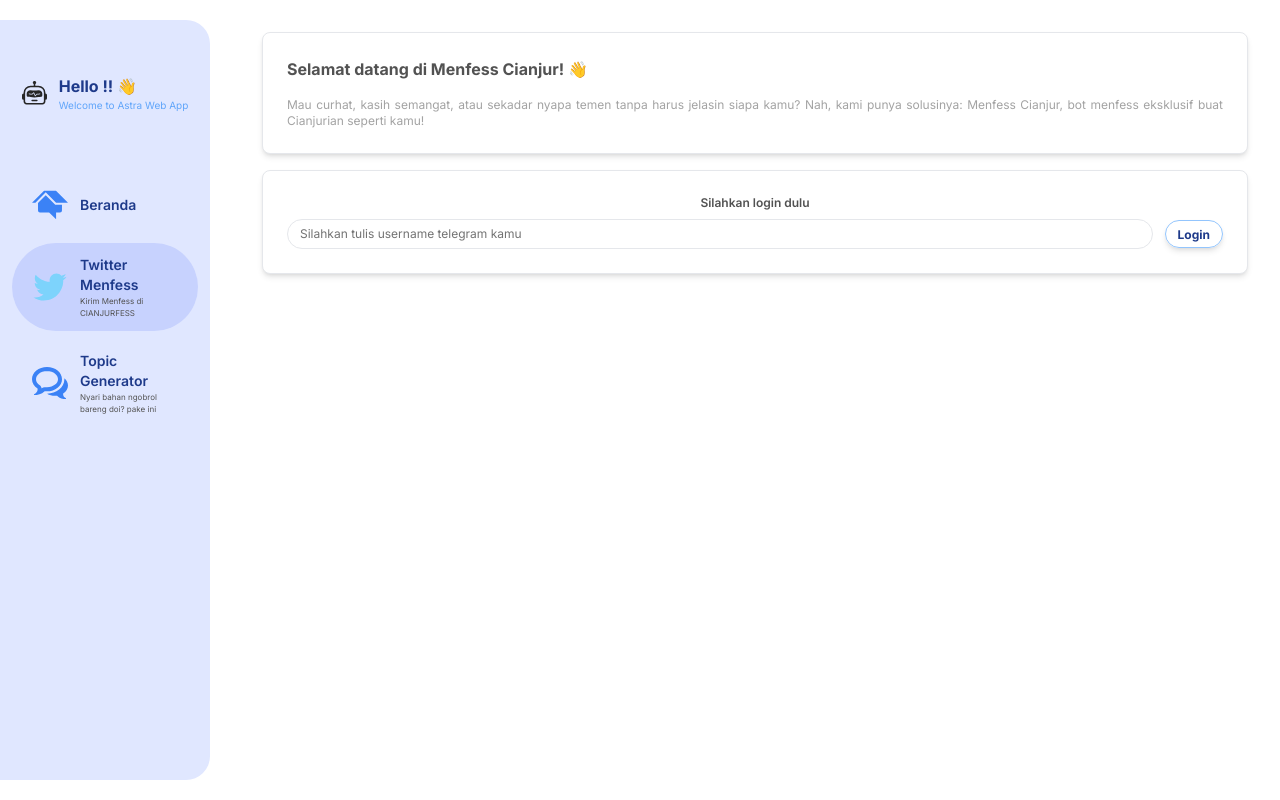
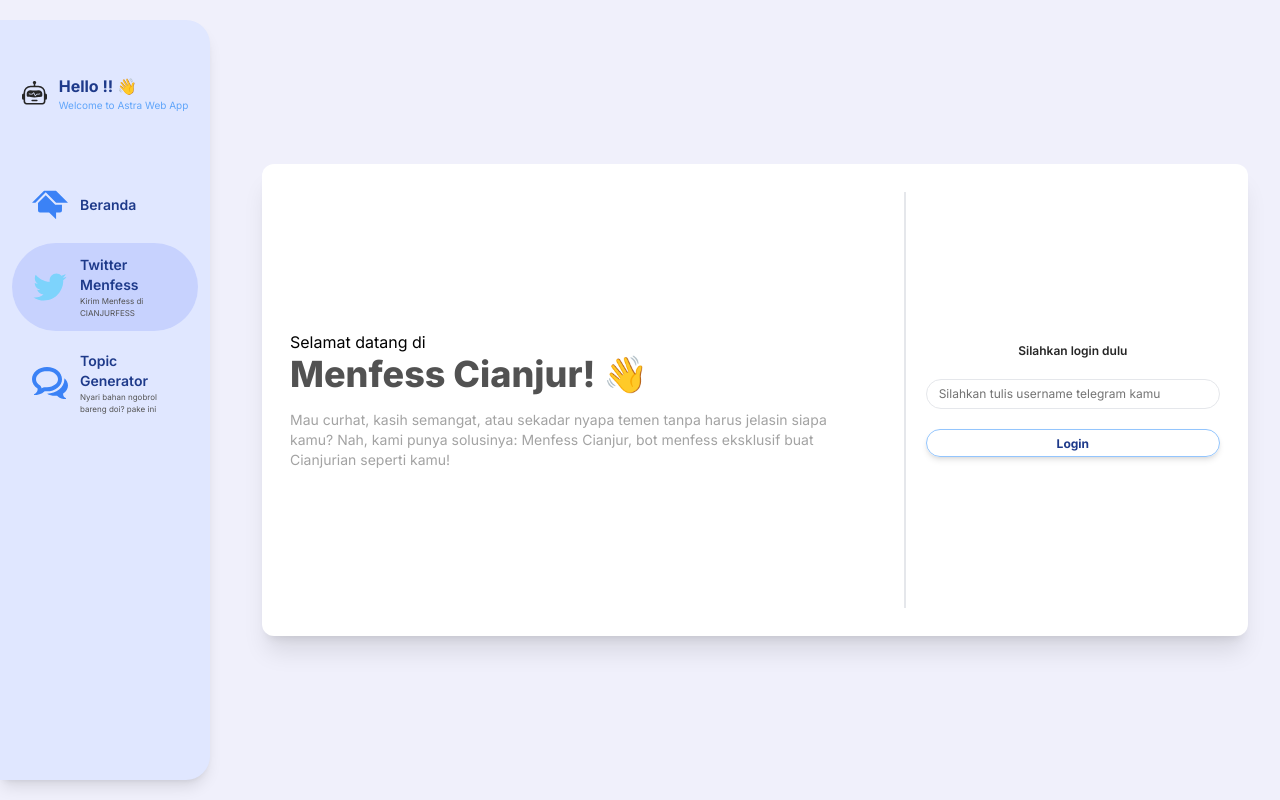
Before and after one commit to ihda06/astra-webapp, a Next.js app: page /twitter-menfess in a window 1280 px wide. Built offline with nearby package versions, Linux system fonts and the light colour scheme; no server answers.

Commit message:
styling menfess

```diff
--- a/src/app/globals.css
+++ b/src/app/globals.css
@@ -18,7 +18,7 @@
 
 body {
   color: rgb(var(--foreground-rgb));
-  background: var(--background-end-rgb);
+  background: rgb(240, 240, 251);
 }
 
 @layer utilities {
--- a/src/app/twitter-menfess/Direction.tsx
+++ b/src/app/twitter-menfess/Direction.tsx
@@ -6,9 +6,9 @@ export default function Direction({}) {
   return (
     <div className="grid grid-cols-1 gap-2">
       <Card className="w-full h-full">
-        <div className=" h-14 flex items-center gap-3">
+        <div className=" h-14 flex text-neutral-700 dark:text-white items-center gap-3">
           <IoFootstepsOutline/>
-          <h1 className=" text-base text-neutral-700 font-bold">Cara menggunakan</h1>
+          <h1 className="text-base font-bold">Cara menggunakan</h1>
         </div>
         <ul className="text-[10px] list-disc text-neutral-400 dark:text-neutral-300 ml-4">
           <li>Jangan lupa gunakan trigger &quot;Cjr!&quot;</li>
@@ -16,9 +16,9 @@ export default function Direction({}) {
         </ul>
       </Card>
       <Card className="w-full h-full">
-        <div className=" h-14 gap-3 flex items-center">
+        <div className=" h-14 gap-3 text-neutral-700 dark:text-white flex items-center">
           <AiOutlineAlert></AiOutlineAlert>
-          <h1 className=" text-base text-neutral-700 font-bold">Rules</h1>
+          <h1 className=" text-base font-bold">Rules</h1>
         </div>
         <ul className="text-[10px] list-disc text-neutral-400 dark:text-neutral-300 ml-4">
           <li>Dilarang mengirim sara</li>
--- a/src/app/twitter-menfess/Introduction.tsx
+++ b/src/app/twitter-menfess/Introduction.tsx
@@ -1,8 +1,19 @@
-import Card from "@/commons/components/Card";
-
 export default function Introduction({}) {
-  const title = "Selamat datang di Menfess Cianjur! 👋";
-  const text =
-    "Mau curhat, kasih semangat, atau sekadar nyapa temen tanpa harus jelasin siapa kamu? Nah, kami punya solusinya: Menfess Cianjur, bot menfess eksklusif buat Cianjurian seperti kamu!";
-  return <Card title={title} text={text} className="w-full" />;
+  return (
+    <>
+      <div className="flex lg:w-[400px]">
+        <div className="">
+          <h4>Selamat datang di </h4>
+          <h1 className=" text-base lg:text-4xl text-neutral-600 dark:text-white font-extrabold mb-4">
+            Menfess Cianjur! 👋
+          </h1>
+        </div>
+      </div>
+      <p className=" text-[10px] text-neutral-400 lg:text-sm leading-3">
+        Mau curhat, kasih semangat, atau sekadar nyapa temen tanpa harus jelasin
+        siapa kamu? Nah, kami punya solusinya: Menfess Cianjur, bot menfess
+        eksklusif buat Cianjurian seperti kamu!
+      </p>
+    </>
+  );
 }
--- a/src/app/twitter-menfess/Login.tsx
+++ b/src/app/twitter-menfess/Login.tsx
@@ -60,31 +60,37 @@ export default function Login({}) {
   };
 
   return (
-    <Container className="space-y-4">
+    <Container className="h-full">
+      <div className="flex h-full">
+        <div className="flex bg-white flex-col lg:flex-row lg:my-36 w-full rounded-xl shadow-xl items-center p-7 gap-5">
+          <div className="lg:basis-4/5 pr-6">
             <Introduction />
-      <Card className="h-full text-center w-full">
-        <div className="flex flex-col gap-2 ">
+          </div>
+          <div className="lg:h-full lg:border-l-2 border-t-2 w-full lg:w-0"></div>
+          <div className="lg:basis-2/5 w-full">
+            <div className="flex flex-col gap-2 text-center ">
               {isLoading ? (
                 <div className="text-center text-neutral-500">
                   Loading <span>⌛</span>
                 </div>
               ) : (
                 <>
+                  <div className="flex flex-col gap-5 ">
                     {isError ? (
                       <h4 className=" text-red-600 text-xs font-semibold">
                         {isError}
                       </h4>
                     ) : (
-                <h4 className=" text-neutral-600 text-xs font-semibold">
+                      <h4 className=" text-neutral-800 text-xs font-semibold">
                         Silahkan login dulu
                       </h4>
                     )}
                     {twitterStatus}
-              <div className="lg:flex">
+
                     <input
                       type="text"
                       className={
-                    "border p-1.5 px-3 rounded-full text-xs w-full placeholder:text-neutral-500 text-neutral-900" +
+                        "border p-1.5 px-3 rounded-full text-xs  placeholder:text-neutral-500 text-neutral-900" +
                         (isError
                           ? "border-red-600 placeholder-red-600 focus:outline-red-600"
                           : "")
@@ -92,19 +98,20 @@ export default function Login({}) {
                       placeholder="Silahkan tulis username telegram kamu"
                       onChange={handleChange}
                     ></input>
-                <div className="flex items-center justify-center lg:mt-0 mt-3 lg:ml-3">
                     <Button
-                    className="hover:text-white text-xs border-blue-300 hover:bg-blue-800 font-bold text-blue-900 shadow-md"
+                      className="hover:text-white text-xs border-blue-300 hover:bg-indigo-300 font-bold text-blue-900 shadow-md"
                       onClick={handleClickLogin}
                     >
                       Login
                     </Button>
                   </div>
-              </div>
                 </>
               )}
             </div>
-      </Card>
+          </div>
+        </div>
+        {/* <Introduction /> */}
+      </div>
     </Container>
   );
 }
--- a/src/commons/components/Container.tsx
+++ b/src/commons/components/Container.tsx
@@ -6,5 +6,5 @@ interface containerProps {
 }
 
 export default function Container({className="", children}: containerProps) {
-  return <div className={` mt-5 mb-10 lg:mt-0 p-8 ${className}` }>{children}</div>;
+  return <div className={` mt-5 mb-10 lg:mt-0 lg:mb-0 py-5 px-8 ${className}` }>{children}</div>;
 }
--- a/src/commons/layout/sidebar/index.tsx
+++ b/src/commons/layout/sidebar/index.tsx
@@ -8,7 +8,7 @@ import useIsMobile from "@/hooks/useIsMobile";
 export default function Sidebar({}) {
   const isMobile = useIsMobile();
   return (
-    <div className="h-full lg:rounded-r-3xl lg:rounded-bl-none rounded-b-3xl bg-indigo-100 w-full p-3 flex flex-col shadow-lg lg:shadow-none">
+    <div className="h-full lg:rounded-r-3xl lg:rounded-bl-none rounded-b-3xl bg-indigo-100 w-full p-3 flex flex-col shadow-lg">
       <div className="basis-1/6 flex items-center justify-center ">
         <Greeting></Greeting>
       </div>
```
Also changed, not shown: src/app/twitter-menfess/TwitterMenfessForm.tsx (+23 -4 lines). Lines whose indentation alone changed are shown as unchanged.
